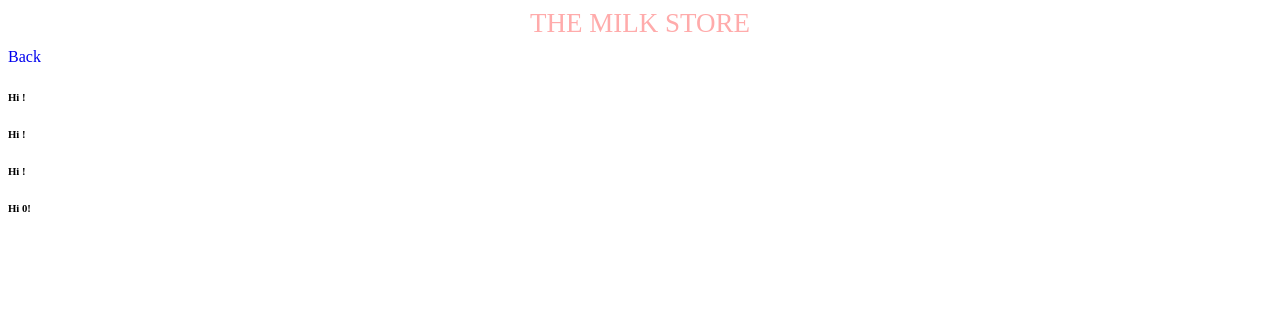
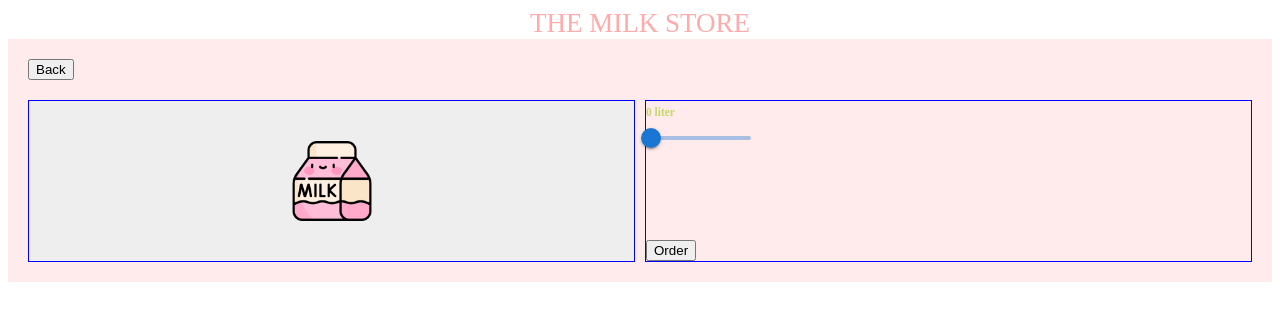
Before and after one commit to debe82/PGP-salt_the-milk-shop, a Next.js app in the folder frontend/: page /products/1 in a window 1280 px wide. Shown: the top 320 px of the page. Built offline with nearby package versions, Linux system fonts and the light colour scheme; no server answers.

Commit message:
added update quantity and layout in progress

```diff
--- a/frontend/src/api/dataManagement.ts
+++ b/frontend/src/api/dataManagement.ts
@@ -26,3 +26,17 @@ export async function addMilk(milk: IMilkDto) {
   const json = (await response.json()) as { addedMilk: IMilk };
   return json;
 };
+
+export async function updateMilk(milk: IMilk) {
+  const id = milk.id
+  const puppyUrl = BASE_URL + `/${id}`;
+  const response = await fetch(puppyUrl, {
+    method: "PUT",
+    body: JSON.stringify(milk),
+    headers: {
+      "content-type": "application/json",
+    },  });
+  const json = (await response.json()) as { addedMilk: IMilkDto };
+  console.log("json: ", json);
+  return json;
+};
--- /dev/null
+++ b/frontend/src/component/Layout.tsx
@@ -0,0 +1,14 @@
+
+
+export const Layout = ({children}: any) => {
+  return (
+      <>
+        <header className="home-header">
+          THE MILK STORE
+        </header>
+        <section className="general-layout">
+          { children }
+        </section>
+      </>
+  )
+}
--- a/frontend/src/component/Milk.tsx
+++ b/frontend/src/component/Milk.tsx
@@ -18,7 +18,7 @@ export default function Home({milk}: IMilktProps) {
           <h5 className="h--milk--info--name">{milk.name}</h5>
           <section className="h--milk_inner--info">
             <h6 className="h--milk--inner--info--type">{milk.type}</h6>
-            <h5 className="h--milk--inner--info--storage">{milk.storage} liter</h5>
+            <h6 className="h--milk--inner--info--storage">{milk.storage} liter</h6>
           </section>
         </section>
       </section>
--- a/frontend/src/helper/methods.ts
+++ b/frontend/src/helper/methods.ts
@@ -1,6 +1,8 @@
 
 import { addMilk } from "@/api/dataManagement";
 import { FileContent, IFileContent, IMilk, IMilkDto } from "./models"
+
+
 export const fillDb = async () => {
   const listOfMilìks: IMilk[] = FileContent.results;
   for (let i = 0; i < listOfMilìks.length; i++ ) {
--- a/frontend/src/pages/_app.tsx
+++ b/frontend/src/pages/_app.tsx
@@ -1,6 +1,12 @@
+import { Layout } from '@/component/Layout'
 import '@/styles/globals.css'
 import type { AppProps } from 'next/app'
 
 export default function App({ Component, pageProps }: AppProps) {
-  return <Component {...pageProps} />
+  return (
+    <Layout>
+      <Component {...pageProps} />
+    </Layout>
+
+  )
 }
--- a/frontend/src/pages/index.tsx
+++ b/frontend/src/pages/index.tsx
@@ -20,9 +20,6 @@ export default function Home() {
         <link rel="icon" href="/favicon.ico" />
       </Head>
 
-      <header className="home-header">
-        THE MILK STORE
-      </header>
       <main className="home-main">
         <SearchFilter
           setNameChange={setMilkName}
--- a/frontend/src/pages/products/[id]/index.tsx
+++ b/frontend/src/pages/products/[id]/index.tsx
@@ -1,13 +1,18 @@
-import { getMilk } from '@/api/dataManagement';
+import { getMilk, updateMilk } from '@/api/dataManagement';
 import { IMilk } from '@/helper/models';
 import {useRouter} from 'next/router'
 import { useEffect, useState } from 'react'
 import Head from 'next/head'
 import Link from 'next/link';
-
+import * as React from 'react';
+import Box from '@mui/material/Box';
+import Slider from '@mui/material/Slider';
 
 const MilkDetails = () => {
 
+  const [value, setValue] = React.useState<number>(1);
+  const [valueToString, setValueToString] = useState("");
+  const [newStorageQuantity, setNewStorageQuantity] = useState(0);
   const router = useRouter();
   const {id} = router.query;
 
@@ -22,14 +27,35 @@ const MilkDetails = () => {
       const fetchedMilk: IMilk = await getMilk(id);
       console.log("fetchedMilk: ", fetchedMilk);
       setMilk(fetchedMilk);
+      setNewStorageQuantity(fetchedMilk.storage);
     }
+  }
+
+
+  const handleChange = async(val: number | number[]) => {
+    setValueToString(val.toString());
+    setValue(parseInt(valueToString));
+  }
+
+  const handleClick = async() => {
+
+    const milkToUpdate: IMilk = {
+      id: milk.id,
+      name: milk.name,
+      type: milk.type,
+      storage: value
+    }
+
+    console.log("milkToUpdate:", milkToUpdate);
+
+    const updatedStorage = await updateMilk(milkToUpdate)
+    console.log("updatedStorage:", updatedStorage);
+    setNewStorageQuantity(updatedStorage && updatedStorage.addedMilk && updatedStorage.addedMilk.storage);
   }
 
   useEffect(() => {
     fetchData()
-  }, [id])
-
-  console.log("milk: ", milk.id);
+  }, [id, newStorageQuantity])
 
   return (
     <>
@@ -39,26 +65,46 @@ const MilkDetails = () => {
         <link rel="icon" href="/favicon.ico" />
       </Head>
 
-      <header className="home-header">
-        THE MILK STORE
-      </header>
-
       <section>
-        <section className='link__toHome'>
-        <Link className="link__toDetails" href={`../`}>
-          <label> Back </label>
+        <section className='section__link--toHome'>
+        <Link className="link--toHome" href={`../`}>
+          <button className='button--toHome'> Back </button>
         </Link>
         </section>
-        <section>
 
+        <section className='section--prodDetails'>
+          <section className='section--prodDetails__img--container'>
+            <img className='section--prodDetails__img' src="../milk.png"></img>
+          </section>
+
+          <section className='section--prodDetails--info'>
+            <section className='section--prodDetails--info--data'>
+              <h5 className="h--milk--info--name">{milk.name}</h5>
+              <h6 className="h--milk--inner--info--type">{milk.type}</h6>
+              <h5 className="h--milk--inner--info--storage">{newStorageQuantity} liter</h5>
+            </section>
+            <section className='section--prodDetails--info--slider'>
+            <Box width={100}>
+                <Slider
+                  defaultValue={1}
+                  aria-label="Small"
+                  valueLabelDisplay={"auto"}
+                  min={1}
+                  onChangeCommitted={(e, val) => handleChange(val)}
+                  max={milk.storage}
+                  color='primary'
+                />
+              </Box>
+            </section>
+
+            <section className='section--prodDetails--info--order'>
+              <button className='section__button_order' onClick={handleClick}>Order</button>
+            </section>
+          </section>
 
         </section>
       </section>
 
-      <h6>Hi {milk.id}!</h6>
-      <h6>Hi {milk.name}!</h6>
-      <h6>Hi {milk.type}!</h6>
-      <h6>Hi {milk.storage}!</h6>
     </>
   )
 }
--- a/frontend/src/styles/globals.css
+++ b/frontend/src/styles/globals.css
@@ -1,7 +1,7 @@
 :root {
   .home-header {
     background-color: #ffffff;
-    min-height: 5vh;
+    min-height: 3vh;
     justify-content: center;
     text-align: center;
     font-size: calc(3px + 3vmin);
@@ -10,9 +10,12 @@
 
   .home-main {
     align-items: center;
-    min-height: 100vh;
-    background-color: #ffebeb;
   }
+}
+
+.general-layout {
+  background-color: #ffebeb;
+  height: 100%;
 }
 
 .section__selector {
@@ -39,23 +42,6 @@
   cursor: pointer;
   text-decoration: none;
   transition: transform 0.1s;
-}
-
-.link__toDetails:hover {
-  transform: scale(1.3);
-  transition: transform 0.5s;
-}
-
-.link__toDetails:visited {
-  text-decoration: none;
-}
-
-.link__toDetails:hover {
-  text-decoration: none;
-}
-
-.link__toDetails:active {
-  text-decoration: none;
 }
 
 .section--milk {
@@ -85,29 +71,96 @@
   margin: 0px;
   min-height: 5vh;
   font-size: calc(2px + 1.5rem);
+  padding: 10px;
 }
 
 .h--milk--info--name {
   margin: 0px;
-  padding: 10px;
+  padding: inherit;
   color: black;
 }
 
 .h--milk_inner--info {
   display: flex;
-  justify-content: space-between
+  justify-content: space-between;
+  padding: 10px;
 }
 
 .h--milk--inner--info--type {
   margin: 0px;
-  padding: 10px;
   color: grey;
 }
 
 .h--milk--inner--info--storage {
   margin: 0px;
-  padding: 10px;
+
   color: #c5d86d;
+}
+
+.section--prodDetails {
+  display: grid;
+  grid-template-columns: repeat(2, 1fr);
+  min-height: 100% /* or 100vh?*/
+}
+
+.section--prodDetails--info {
+  padding: 0px;
+}
+
+.button--toHome {
+  margin: 20px
+}
+
+.section--prodDetails__img--container{
+  background-color: #eeeeee;
+  width: auto;
+  height: 20vh;
+  margin-left: 20px;
+  margin-right: 5px;
+  margin-bottom: 20px;
+  border: 1px solid blue;
+  display: flex;
+  justify-content: center;
+  align-items: center;
+}
+
+.section--prodDetails__img {
+  max-width: 50%;
+  max-height: 50%;
+}
+
+.section--prodDetails--info {
+  width: auto;
+  height: 20vh;
+  padding-left: 5px;
+  margin-right: 20px;
+  margin-left: 5px;
+  border: 1px solid blue;
+  position: relative;
+}
+
+.section--prodDetails--info--data {
+  padding-bottom: 5px;
+  display: flex;
+  flex-direction: column;
+  font-size: calc(1px + 0.8rem);
+
+}
+
+.section--prodDetails--info--slider {
+  padding-left: 5px;
+}
+
+.section--prodDetails--info--order {
+  position: absolute;
+  bottom: 0;
+}
+
+
+
+.section__button_order {
+  cursor:pointer;
+
 }
 
 
@@ -123,14 +176,91 @@
   .section__container--milk {
     grid-template-columns: repeat(3, 1fr);
     padding: 0px 100px;
+    grid-column-gap: 20px;
   }
 
   .section--milk {
-      margin-left: 20px;
   }
 
   .section--milk--info {
     font-size: calc(2px + 1rem);
+  }
+
+  .link__toDetails:hover {
+    transform: scale(1.3);
+    transition: transform 0.5s;
+  }
+
+  .link__toDetails:visited {
+    text-decoration: none;
+  }
+
+  .link__toDetails:hover {
+    text-decoration: none;
+  }
+
+  .link__toDetails:active {
+    text-decoration: none;
+  }
+
+  .button--toHome {
+    cursor: pointer;
+    text-decoration: none;
+    transition: transform 0.1s;
+  }
+
+  .button--toHome:hover {
+    transform: scale(1.3);
+    transition: transform 0.5s;
+  }
+
+  .button--toHome:visited {
+    text-decoration: none;
+  }
+
+  .button--toHome:hover {
+    text-decoration: none;
+  }
+
+  .button--toHome:active {
+    text-decoration: none;
+  }
+
+  .section--prodDetails {
+
+
+  }
+
+  .section--prodDetails--info {
+    padding: 0px;
+  }
+
+  .button--toHome {
+    margin: 20px
+  }
+
+  .section--prodDetails__img--container{
+
+  }
+
+  .section--prodDetails__img {
+
+  }
+
+  .section--prodDetails--info--data {
+
+
+  }
+
+  .section--prodDetails--info--slider {
+
+  }
+
+  .section--prodDetails--info--order {
+  }
+
+  .section__button_order {
+
   }
 
 }
@@ -145,114 +275,3 @@
   }
 
 }
-
-
-
-/* :root {
-  --max-width: 1100px;
-  --border-radius: 12px;
-  --font-mono: ui-monospace, Menlo, Monaco, 'Cascadia Mono', 'Segoe UI Mono',
-    'Roboto Mono', 'Oxygen Mono', 'Ubuntu Monospace', 'Source Code Pro',
-    'Fira Mono', 'Droid Sans Mono', 'Courier New', monospace;
-
-  --foreground-rgb: 0, 0, 0;
-  --background-start-rgb: 214, 219, 220;
-  --background-end-rgb: 255, 255, 255;
-
-  --primary-glow: conic-gradient(
-    from 180deg at 50% 50%,
-    #16abff33 0deg,
-    #0885ff33 55deg,
-    #54d6ff33 120deg,
-    #0071ff33 160deg,
-    transparent 360deg
-  );
-  --secondary-glow: radial-gradient(
-    rgba(255, 255, 255, 1),
-    rgba(255, 255, 255, 0)
-  );
-
-  --tile-start-rgb: 239, 245, 249;
-  --tile-end-rgb: 228, 232, 233;
-  --tile-border: conic-gradient(
-    #00000080,
-    #00000040,
-    #00000030,
-    #00000020,
-    #00000010,
-    #00000010,
-    #00000080
-  );
-
-  --callout-rgb: 238, 240, 241;
-  --callout-border-rgb: 172, 175, 176;
-  --card-rgb: 180, 185, 188;
-  --card-border-rgb: 131, 134, 135;
-}
-
-@media (prefers-color-scheme: dark) {
-  :root {
-    --foreground-rgb: 255, 255, 255;
-    --background-start-rgb: 0, 0, 0;
-    --background-end-rgb: 0, 0, 0;
-
-    --primary-glow: radial-gradient(rgba(1, 65, 255, 0.4), rgba(1, 65, 255, 0));
-    --secondary-glow: linear-gradient(
-      to bottom right,
-      rgba(1, 65, 255, 0),
-      rgba(1, 65, 255, 0),
-      rgba(1, 65, 255, 0.3)
-    );
-
-    --tile-start-rgb: 2, 13, 46;
-    --tile-end-rgb: 2, 5, 19;
-    --tile-border: conic-gradient(
-      #ffffff80,
-      #ffffff40,
-      #ffffff30,
-      #ffffff20,
-      #ffffff10,
-      #ffffff10,
-      #ffffff80
-    );
-
-    --callout-rgb: 20, 20, 20;
-    --callout-border-rgb: 108, 108, 108;
-    --card-rgb: 100, 100, 100;
-    --card-border-rgb: 200, 200, 200;
-  }
-}
-
-* {
-  box-sizing: border-box;
-  padding: 0;
-  margin: 0;
-}
-
-html,
-body {
-  max-width: 100vw;
-  overflow-x: hidden;
-}
-
-body {
-  color: rgb(var(--foreground-rgb));
-  background: linear-gradient(
-      to bottom,
-      transparent,
-      rgb(var(--background-end-rgb))
-    )
-    rgb(var(--background-start-rgb));
-}
-
-a {
-  color: inherit;
-  text-decoration: none;
-}
-
-@media (prefers-color-scheme: dark) {
-  html {
-    color-scheme: dark;
-  }
-}
- */
```
